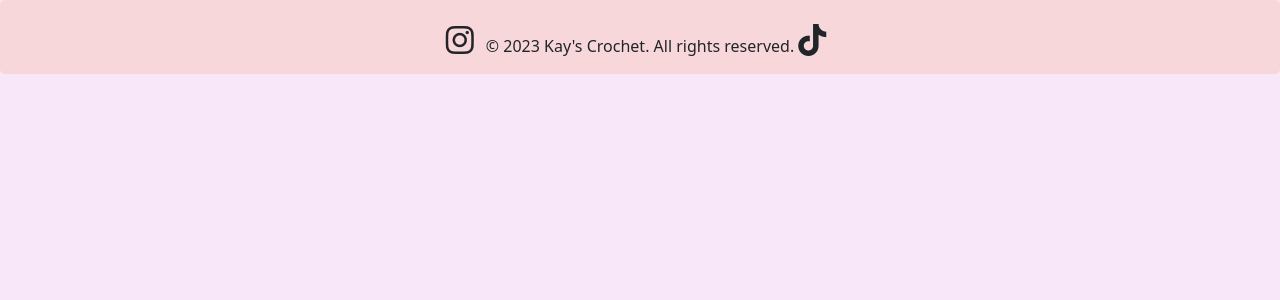
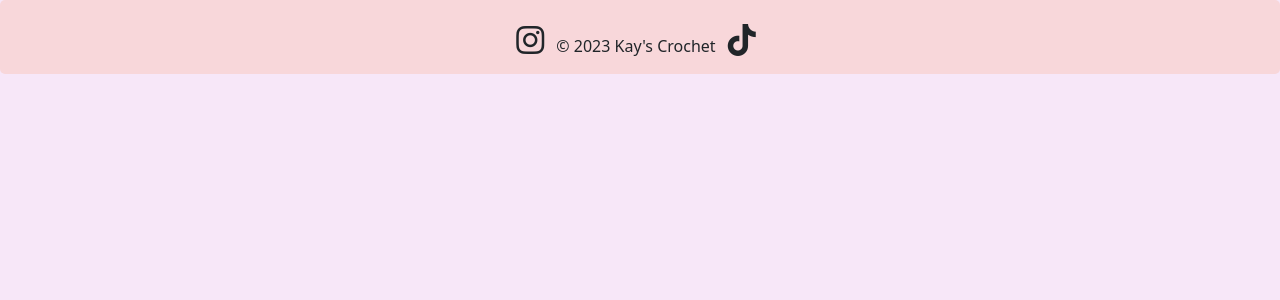
Before and after one commit to stevenburris1978/KaysCrochetAppDjangoSBurris, a Django app: page /cart/ in a window 1280 px wide. Shown: the part 128-428 px from the top of the page. Run offline with Django 4.2, Linux system fonts and the light colour scheme.

Commit message:
Your commit message here

```diff
--- a/kayscrochetapp/templates/base_generic.html
+++ b/kayscrochetapp/templates/base_generic.html
@@ -77,7 +77,7 @@
                     <!-- Help Content -->
                     <h3>Add to Cart:</h3>
                     <p>Click the item title at HOME to see its details, then add to cart.</p>
-                    <h3>Contact Us:</h3>
+                    <h3>Contact Kay's Crochet:</h3>
                     <p>Click the Instagram and TikTok icons below to contact Kay's Crochet.</p>
                     <h5>Email:</h5>
                     <p>kayscrochetus@gmail.com</p>
@@ -102,8 +102,8 @@
             <!-- Social Media Icons -->
             <a href="https://www.instagram.com/kayss.crochet" target="_blank" class="text-dark me-2"><i
                     class="fab fa-instagram fa-2x"></i></a>
-            &copy; 2023 Kay's Crochet. All rights reserved.
-            <a href="https://www.tiktok.com/@kaysscrochet" target="_blank" class="text-dark me-2"><i
+            &copy; 2023 Kay's Crochet
+            <a href="https://www.tiktok.com/@kaysscrochet" target="_blank" class="text-dark me-2" style="margin-left: .5rem"><i
                     class="fab fa-tiktok fa-2x"></i></a>
         </div>
     </footer>
```
